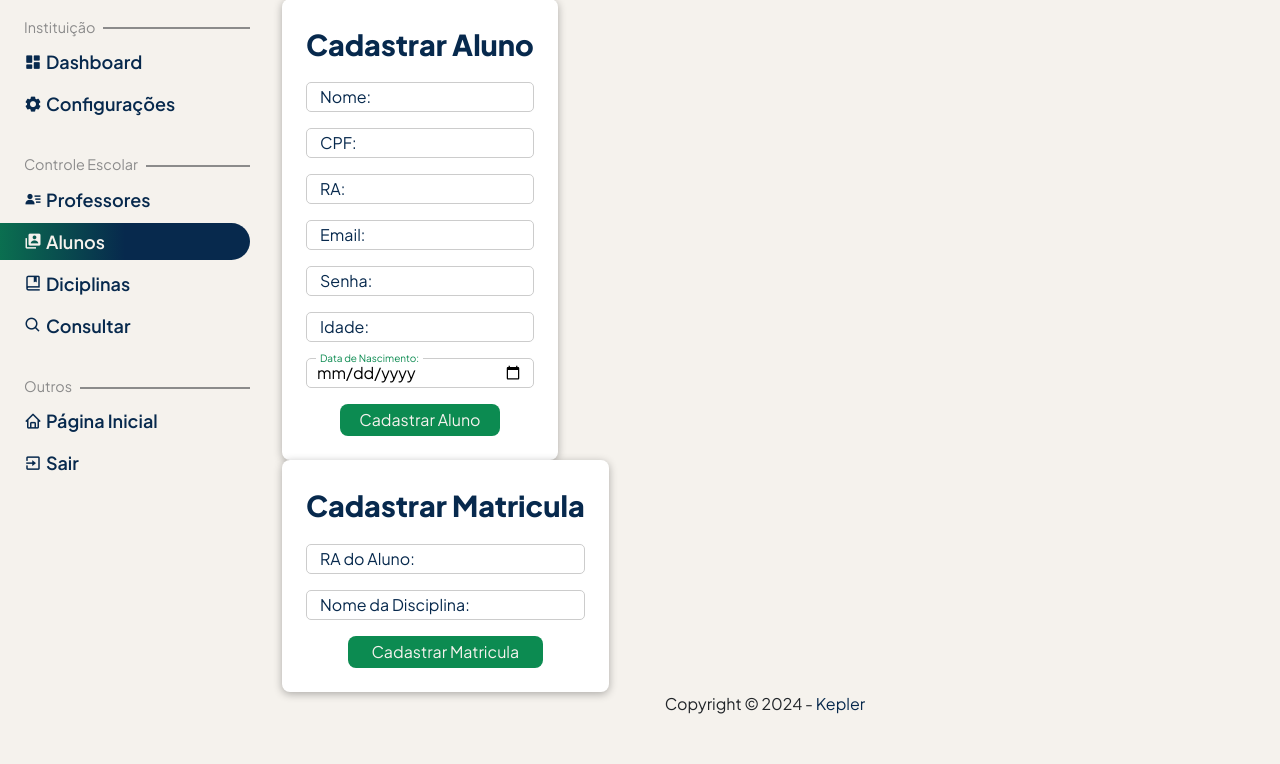
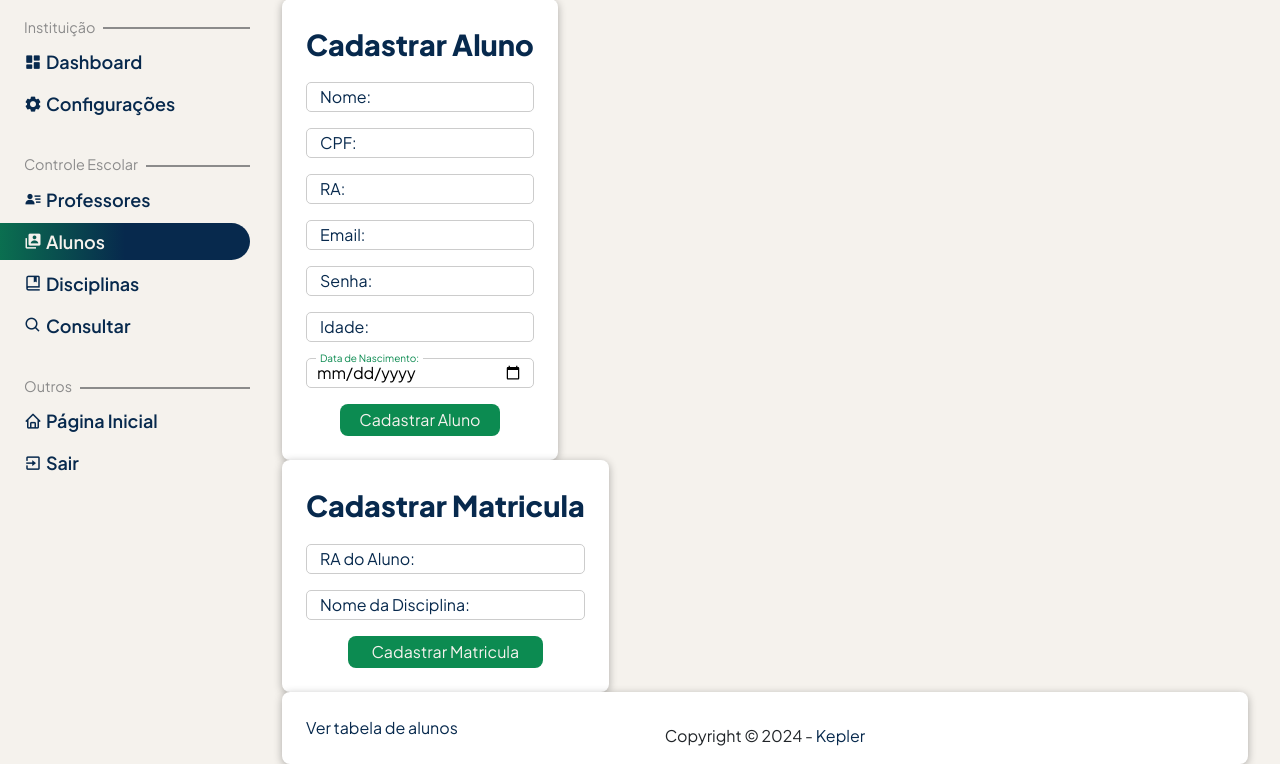
Before and after one commit to gui-silva-github/kepler-sge, a PHP site: page /u/instituicao/controle/alunos/ in a window 1280 px wide. Shown: the part 68-832 px from the top of the page. Before the commit the page ends 782 px from the top, so only its background shows below. Run offline with PHP 8.4, Linux system fonts and the light colour scheme; the visitor is signed in with stand-in values (Sample User, id 1).

Commit message:
Criando o cadastro, ajustando rotas e mandando href para table

```diff
--- a/u/instituicao/controle/alunos/index.php
+++ b/u/instituicao/controle/alunos/index.php
@@ -15,7 +15,9 @@
             $idade = $_POST['cadAlunoIdade'];
             $dtNasc = $_POST['cadAlunoDtNasc'];
 
-            if (!selectUserByEmail($con, "aluno", $email)){
+                $rs = selectUserByEmail($con, "aluno", $email);
+
+                if ($rs == false){
                 $sql = "INSERT INTO alunos(cpf, ra, nome, email, senha, idade, dt_nasc, id_instituicao) VALUES (:cpf, :ra, :nome, :email, :senha, :idade, :dtNasc, :id_inst)";
 
                 $stmt = $con->prepare($sql);
@@ -30,9 +32,9 @@
                 $stmt->execute();
 
                 $foiCadastrado = true;
-            }else{
-                $foiCadastrado = false;
-            }
+                }else{
+                    $foiCadastrado = false;
+                }
         }
     }
 ?>
@@ -76,13 +78,13 @@
                 <div class="menu-name">Controle Escolar</div>
                 <li class="menu-item"><a href="../prof/"><i class='bx bxs-user-detail'></i> Professores</a></li>
                 <li class="menu-item active"><a href=""><i class='bx bxs-user-account'></i> Alunos</a></li>
-                <li class="menu-item"><a href=""><i class='bx bx-book-bookmark'></i> Diciplinas</a></li>
-                <li class="menu-item"><a href=""><i class='bx bx-search' ></i> Consultar</a></li>
+                <li class="menu-item"><a href="../disciplinas/"><i class='bx bx-book-bookmark'></i> Disciplinas</a></li>
+                <li class="menu-item"><a href="../consultar/"><i class='bx bx-search' ></i> Consultar</a></li>
             </ul>
             <ul class="menu">
                 <div class="menu-name">Outros</div>
-                <li class="menu-item"><a href="../../"><i class='bx bx-home' ></i> Página Inicial</a></li>
-                <li class="menu-item"><a href=""><i class='bx bx-exit' ></i> Sair</a></li>
+                <li class="menu-item"><a href="../../../../"><i class='bx bx-home' ></i> Página Inicial</a></li>
+                <li class="menu-item"><a href="../../../entrar/"><i class='bx bx-exit' ></i> Sair</a></li>
             </ul>
         </nav>
     </section> <!-- side-menu -->
@@ -169,6 +171,12 @@
             </form>
         </section>
 
+        <section class="register-table">
+
+            <a href="table.php">Ver tabela de alunos</a>
+
+        </section>
+
         <footer class="footer-section">
             <div class="footer-content">
                 <div class="footer-text">
```
